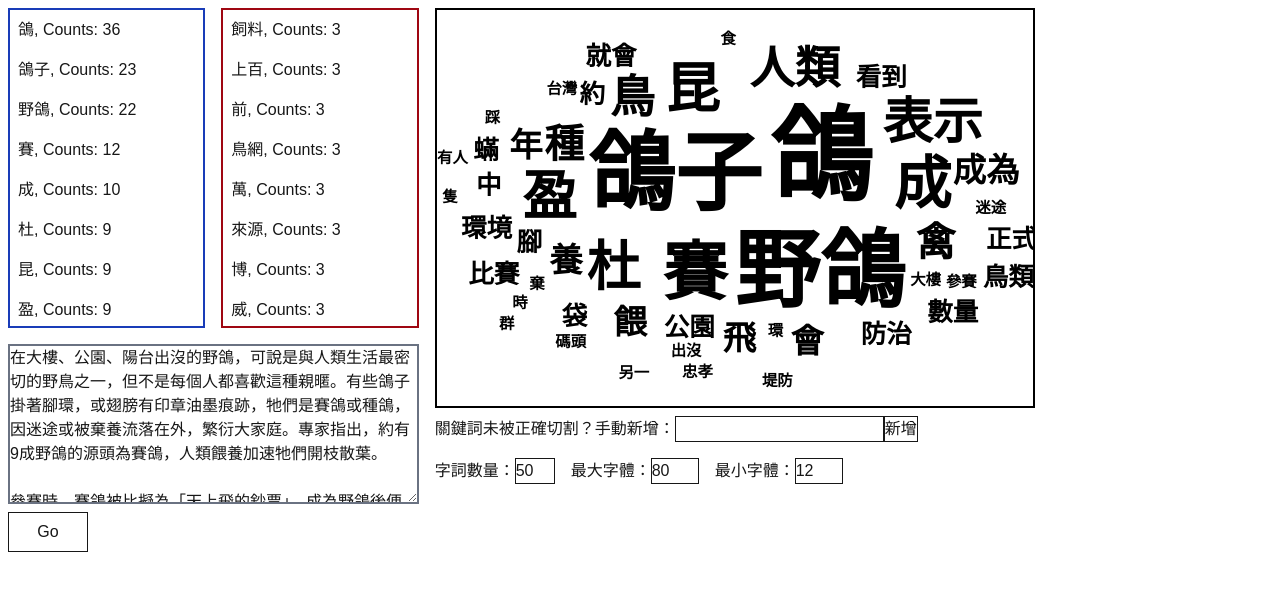
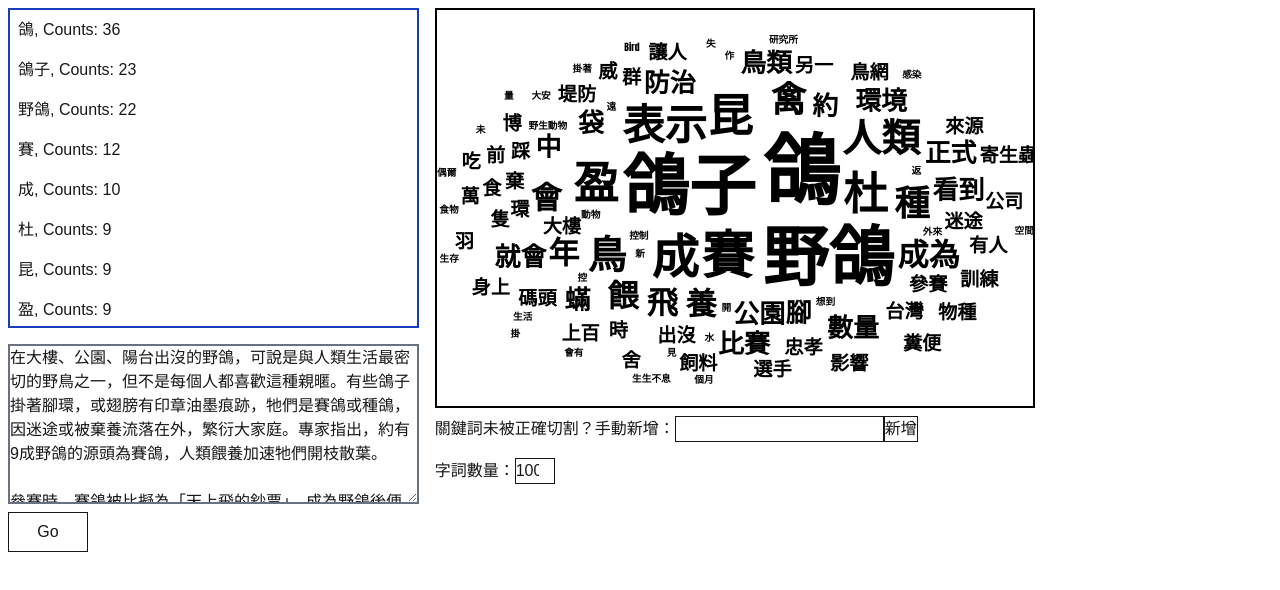
Before and after one commit to tanni6808/make-clouds, a Next.js app: page / in a window 1280 px wide. Both pictures are taken after a click on the button "Go". Shown: the top 590 px of the page. Built offline with nearby package versions, Linux system fonts and the light colour scheme.

Commit message:
Limit max words

```diff
--- a/app/page.tsx
+++ b/app/page.tsx
@@ -3,8 +3,8 @@ import { useState, useEffect, useRef } from "react";
 import { Words } from "./lib/definitions";
 
 export default function Home() {
-  const [maxWords, setMaxWords] = useState<number>(50);
-  const [maxFontSize, setMaxFontSize] = useState<number>(80);
+  const [maxWords, setMaxWords] = useState<number>(100);
+  const [maxFontSize, setMaxFontSize] = useState<number>(96);
   const [minFontSize, setMinFontSize] = useState<number>(12);
   const [stopwords, setStopwords] = useState<Set<string>>(new Set());
   const [article, setArticle] = useState<string>("");
@@ -37,8 +37,21 @@ export default function Home() {
     // 將結果從出現次數多到少排列
     words.sort((a, b) => b.count - a.count);
 
+    // // 取得前100個詞；頻率較低的詞隨機抽取
+    let drawWords: Words[] = [];
+    const countThreshold = words[99].count; // 第100個詞的出現次數
+    if (words[100].count === countThreshold) {
+      const thresholdIndex = words.findIndex(
+        (word) => word.count === countThreshold
+      );
+      const wordsAboveTh = words.slice(0, thresholdIndex);
+      const wordsAtTh = words.filter((word) => word.count === countThreshold);
+      wordsAtTh.sort(() => Math.random() - 0.5);
+      drawWords = [...wordsAboveTh, ...wordsAtTh].slice(0, 100);
+    } else drawWords = words.slice(0, 100);
+
     // 輸出結果
-    setResult(words);
+    setResult(drawWords);
   };
 
   // 取得範本/停用詞
@@ -64,15 +77,6 @@ export default function Home() {
   useEffect(() => {
     if (!svgRef.current) return;
     if (!isWordCloudAppend.current) return;
-    // // 取得要用於繪製的詞
-    // const threshold = result[maxWords - 1].count;
-    // if (result[maxWords].count === threshold) {
-    //   const thIndex = result.findIndex((word) => word.count === threshold);
-    //   const wordsAboveTh = result.slice(0, thIndex);
-    //   const wordsAtTh = result.filter((word) => word.count === threshold);
-    //   wordsAtTh.sort(() => Math.random() - 0.5);
-    //   setResult([...wordsAboveTh, ...wordsAtTh]);
-    // }
 
     // 以 log(n) scale 計算每個詞的大小
     const wordCounts = result.slice(0, maxWords).map((w) => w.count);
@@ -100,7 +104,7 @@ export default function Home() {
     const placedWords: DOMRect[] = [];
 
     // 隨機性
-    const startRadius = 10 + Math.random() * 50;
+    const startRadius = 10 + Math.random() * 75;
     const angleOffset = Math.random() * Math.PI * 4;
     const firstWordSideX = Math.round(Math.random());
     const firstWordSideY = Math.round(Math.random());
@@ -178,7 +182,7 @@ export default function Home() {
     <div className="flex">
       <div className="w-1/3">
         <div className="flex">
-          <div className="w-2/4 h-80 border-2 border-blue-800 m-2 overflow-y-scroll">
+          <div className="w-full h-80 border-2 border-blue-800 m-2 overflow-y-scroll">
             {result.slice(0, maxWords).map((word, index) => (
               <div
                 key={index}
@@ -188,7 +192,7 @@ export default function Home() {
               </div>
             ))}
           </div>
-          <div className="w-2/4 h-80 border-2 border-red-800 m-2 overflow-y-scroll">
+          {/* <div className="w-2/4 h-80 border-2 border-red-800 m-2 overflow-y-scroll">
             {result.slice(maxWords).map((word, index) => (
               <div
                 key={index}
@@ -197,7 +201,7 @@ export default function Home() {
                 <div>{`${word.word}, Counts: ${word.count}`}</div>
               </div>
             ))}
-          </div>
+          </div> */}
         </div>
 
         <form
@@ -239,12 +243,12 @@ export default function Home() {
                 id=""
                 className="border-1 w-10"
                 min={10}
-                max={50}
+                max={100}
                 value={maxWords}
                 onChange={(e) => setMaxWords(Number(e.target.value))}
               />
             </div>
-            <div className="m-2">
+            {/* <div className="m-2">
               <label htmlFor="">最大字體：</label>
               <input
                 type="number"
@@ -269,7 +273,7 @@ export default function Home() {
                 value={minFontSize}
                 onChange={(e) => setMinFontSize(Number(e.target.value))}
               />
-            </div>
+            </div> */}
           </div>
         </div>
       </div>
```
